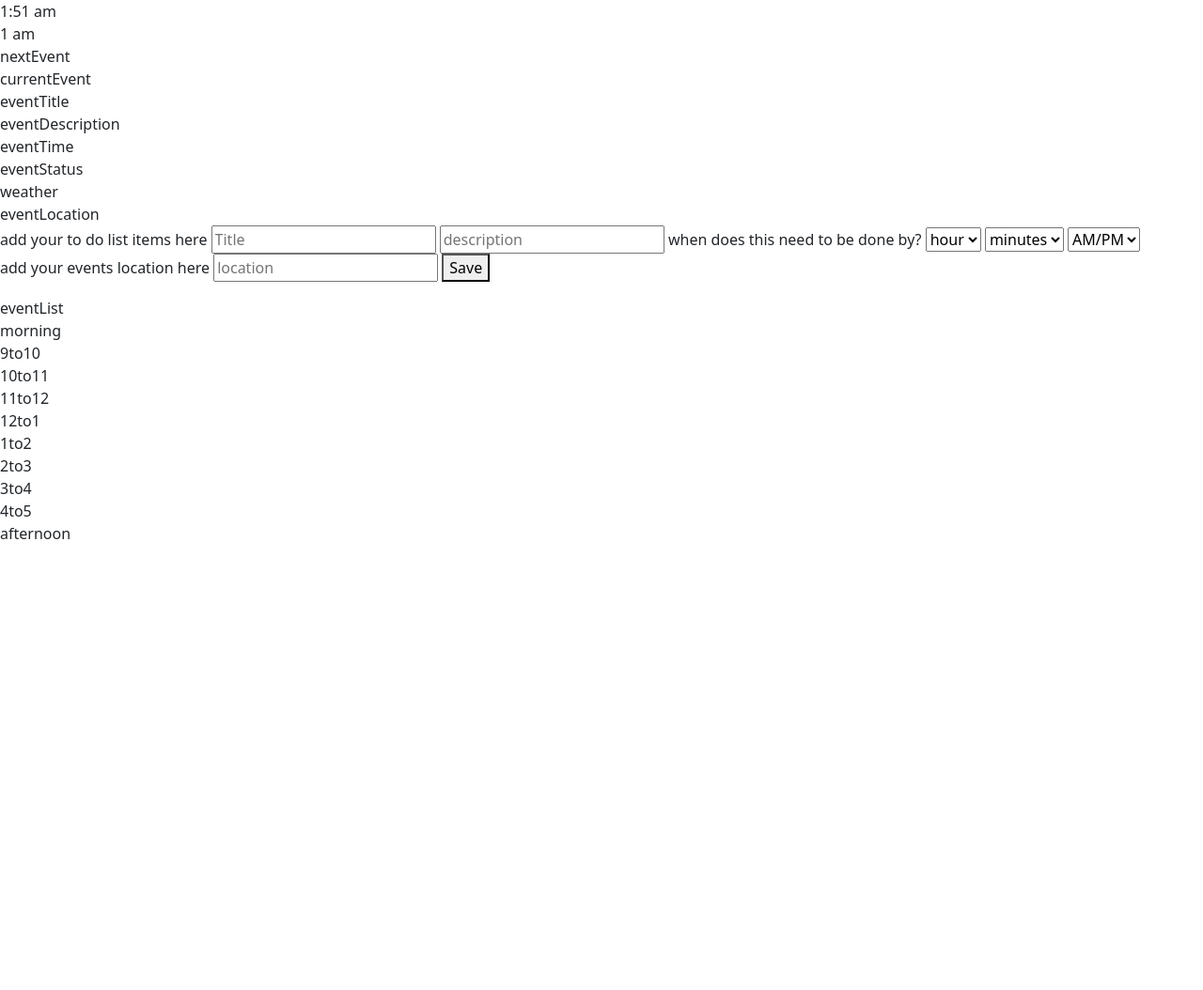
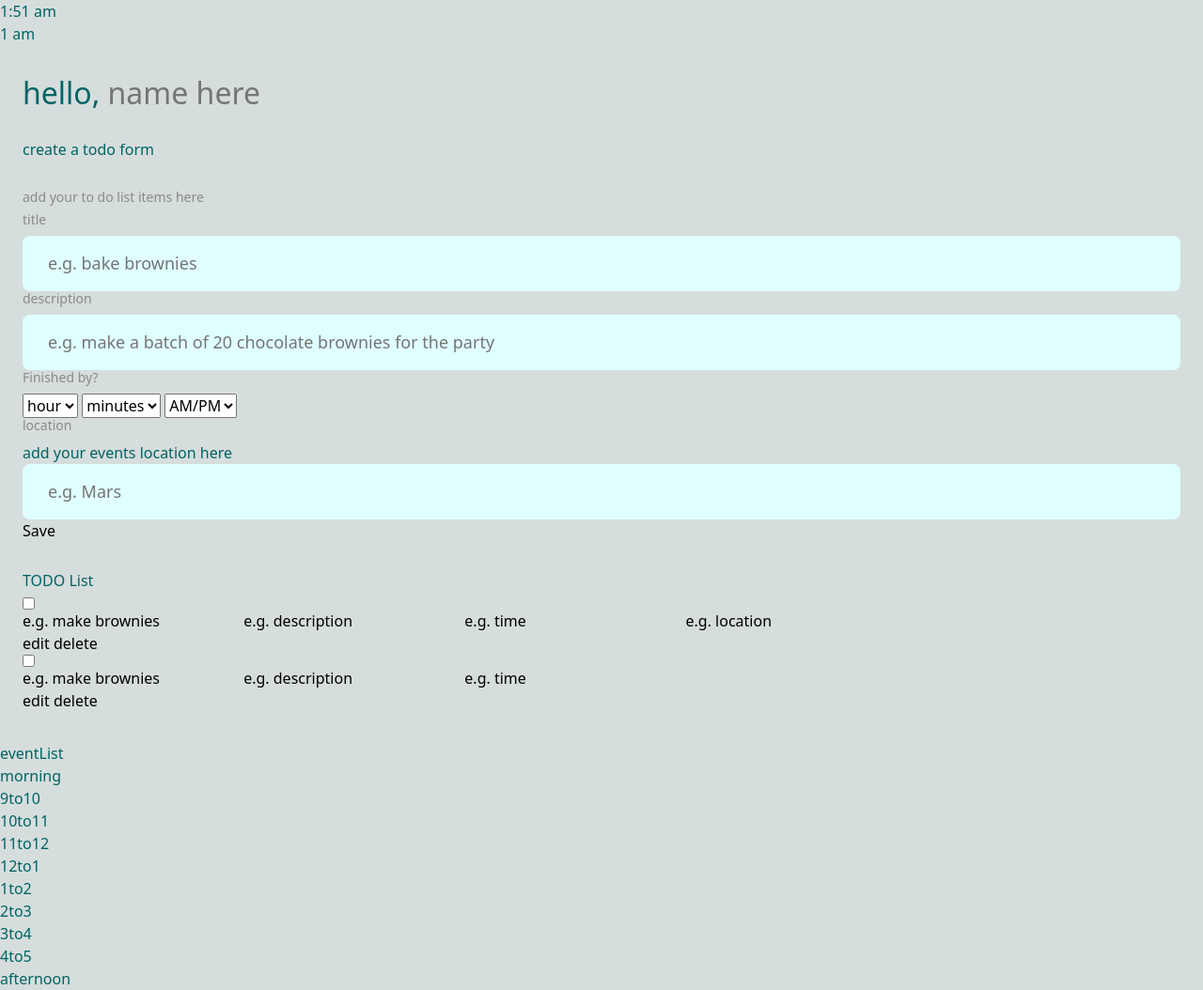
Before and after one commit to ColtonMakesStuff/DayPlanner, a plain HTML site: page test.html in a window 1280 px wide. Shown: the whole page at 94% size. Before the commit the page ends 800 px from the top, so only its background shows below. Drawn offline with nearby package versions, Linux system fonts and the light colour scheme.

Commit message:
test js made better

```diff
--- /dev/null
+++ b/assets/test.css
@@ -0,0 +1,51 @@
+
+:root{
+    --primary:  ;
+    --light:  rgb(214, 221, 221)  ;
+    --dark: rgb(0, 100, 100);
+    --danger: red  ;
+    --grey: rgb(138, 138, 138);
+}
+*{
+    margin: 0;
+    padding: 0;
+    box-sizing: border-box;
+
+}
+input:not([type="radio"]):not([type="checkbox"]), button {
+    appearance: none;
+    border: none;
+    background: none;
+    cursor: initial;
+}
+body {
+    background: var(--light);
+    color: var(--dark);
+}
+section {
+    margin-top: 2rem;
+    margin-bottom: 2rem;
+    padding-left: 1.5rem;
+    padding-right: 1.5em;
+}
+
+h3 {
+    color: var(--dark);
+    font-size: 1rem;
+    font-weight: 400;
+    margin-bottom: 0.5rem;
+}
+h4 {
+    color: var(--grey);
+    font-size: .875rem;
+
+}
+.create-todo input[type="text"] {
+    display: block;
+    width: 100%;
+    font-size: 1.125rem;
+    padding: 1rem 1.5em; color: var(--dark);
+    background-color:lightcyan;
+    border-radius: 0.5rem;
+
+}
--- a/assets/testScript.js
+++ b/assets/testScript.js
@@ -1,27 +1,9 @@
  let currentTime = document.querySelector('.currentTime')
-let nextEvent = document.querySelector('.nextEvent')
-let currentEvent = document.querySelector('.currentEvent')
+// let nextEvent = document.querySelector('.nextEvent')
+// let currentEvent = document.querySelector('.currentEvent')
 
-//event breakdown variables
-let eventTitle = document.querySelector('.eventTitle')
-let eventDescription = document.querySelector('.eventDescription')
-let eventTime = document.querySelector('.eventTime')
-let eventLocation = document.querySelector('.eventLocation')
-let weather = document.querySelector('.weather')
-let eventStatus = document.querySelector('.eventStatus')
 
-//event inputs
-let eventTitleInput = document.querySelector('.eventTitleInput')
-let eventDescriptionInput = document.querySelector('.eventDescriptionInput')
 
-//event time inputs
-let hour = document.querySelector('.hour')
-let minutes = document.querySelector('.minutes')
-let AMPM = document.querySelector('.AMPM')
-
-let eventLocationInput = document.querySelector('.eventLocationInput')
-
-//event outputs
  let eventList = document.querySelector('.eventList')
 
  let morning = document.querySelector('.morning')
@@ -36,30 +18,56 @@ let four = document.querySelector('.four')
  let afternoon = document.querySelector('.afternoon')
  let currentHour = document.querySelector('.currentHour')
 
+ $(document).ready(function() {
+  todos = JSON.parse(localStorage.getItem('todos')) || [];
+  const nameInput = $('#name');
+  const username = localStorage.getItem('username') || '';
+
+  nameInput.val(username);
+
+  nameInput.on('change', function(e) {
+    localStorage.setItem('username', e.target.value);
+  });
+
+  userDataArr = JSON.parse(localStorage.getItem('userData')) || [];
+
+  if (!Array.isArray(userDataArr)) {
+    userDataArr = [];
+  }
+
+  createElementsFromData();
+});
+
+
 
 var today = dayjs();
 console.log(today.format('MMM D, YYYY'));
-
 console.log(today.format('h:mm a'));
 
-currentTime.innerHTML = today.format('h:mm a')
-hourAMPM = today.format('h a')
-currentHour.innerHTML = hourAMPM
+$('.currentTime').html(today.format('h:mm a'));
+hourAMPM = today.format('h a');
+$('.currentHour').html(hourAMPM);
 
-var userDataArr = []
+
  var userDataArr = JSON.parse(localStorage.getItem('userData'))
+ if (!Array.isArray(userDataArr)) {
+  userDataArr = []; // Initialize as an empty array if not already an array
+}
 
 function saveData() {
-    var eventTitle = document.getElementById('eventTitleInput').value;
-    var eventDescription = document.getElementById('eventDescriptionInput').value;
+  event.preventDefault();
+  var eventTitle = document.getElementById('event-title-input').value;
+  var eventDescription = document.getElementById('event-description-input').value;
   var hour = document.getElementById('hour').value;
   var minutes = document.getElementById('minutes').value;
-    var AMPM = document.getElementById('AMPM').value;
-    var eventLocation = document.getElementById('eventLocationInput').value;
-    if (eventTitle === '' || eventDescription === '' || hour === 'hour'|| minutes === 'minutes' || AMPM === 'AM/PM') {
+  var AMPM = document.getElementById('AM-PM').value;
+  var eventLocation = document.getElementById('event-location-input').value;
+
+  if (eventTitle === '' || eventDescription === '' || hour === 'hour' || minutes === 'minutes' || AMPM === 'AM/PM') {
     alert('Please fill in all the required fields.');
     return;
   }
+
   var userData = {
     title: eventTitle,
     description: eventDescription,
@@ -67,29 +75,107 @@ function saveData() {
     location: eventLocation,
     hr: hour,
     min: minutes,
-      ampm: AMPM
+    ampm: AMPM,
+    createdAt: new Date().getTime(),
+    done: false
   };
 
-    userDataArr.push(userData);
+  userDataArr.push(userData); // Add the new object to the array
 
-    // Store the updated array in local storage
-    localStorage.setItem('userData', JSON.stringify(userDataArr));
+  localStorage.setItem('userData', JSON.stringify(userDataArr)); // Store the array in local storage
+
+  console.log(userDataArr);
+  document.getElementById('new-todo-form').reset();
+  createElementsFromData();
+}
 
 
-var storedData = JSON.parse(localStorage.getItem('userData'));
+function createElementsFromData() {
+  userDataArr.sort(function(a, b) {
+    return a.createdAt - b.createdAt;
+  });
 
-// Loop over the array and console log each user data
-storedData.forEach(function(userData) {
-  console.log(userData);
+  userDataArr.forEach(function(userData) {
+    var listItem = document.createElement('div');
+    listItem.className = 'list-item';
+
+    var label = document.createElement('label');
+
+    var checkbox = document.createElement('input');
+    checkbox.type = 'checkbox';
+
+    var span = document.createElement('span');
+    span.className = 'done';
+
+    label.appendChild(checkbox);
+    label.appendChild(span);
+
+    var listItemContent = document.createElement('div');
+    listItemContent.className = 'list-item-content';
+
+    var titleInput = document.createElement('input');
+    titleInput.type = 'text';
+    titleInput.value = userData.title;
+    titleInput.readOnly = true;
+
+    var descriptionInput = document.createElement('input');
+    descriptionInput.type = 'text';
+    descriptionInput.value = userData.description;
+    descriptionInput.readOnly = true;
+
+    var timeInput = document.createElement('input');
+    timeInput.type = 'text';
+    timeInput.value = userData.time;
+    timeInput.readOnly = true;
+
+    var locationInput = document.createElement('input');
+    locationInput.type = 'text';
+    locationInput.value = userData.location;
+    locationInput.readOnly = true;
+
+    listItemContent.appendChild(titleInput);
+    listItemContent.appendChild(descriptionInput);
+    listItemContent.appendChild(timeInput);
+    listItemContent.appendChild(locationInput);
+
+    var actions = document.createElement('div');
+    actions.className = 'actions';
+
+    var editButton = document.createElement('button');
+    editButton.className = 'edit';
+    editButton.textContent = 'edit';
+
+    var deleteButton = document.createElement('button');
+    deleteButton.className = 'delete';
+    deleteButton.textContent = 'delete';
+
+    deleteButton.onclick = function() {
+      listItem.remove(); // Remove the parent list-item div
+      localStorage.removeItem(userData.id); // Remove the item from local storage using the unique identifier (assuming userData.id is the unique identifier)
+    };
+
+    actions.appendChild(editButton);
+    actions.appendChild(deleteButton);
+
+    listItem.appendChild(label);
+    listItem.appendChild(listItemContent);
+    listItem.appendChild(actions);
+
+    nine.appendChild(listItem);
+
+    // if (userData.hr === 9 && userData.ampm === 'AM') {
+    //   console.log('Condition met: 9 AM');
+    //   nine.appendChild(listItem);
+    // }
   });
 }
   // Retrieve the array from local storage and parse it into an array
 
 
-//   function sendTo(timeOfDay, otherTimeOfDay, inputTime)
-//   if (hour === timeOfDay)
+  //  function sendTo(timeOfDay, otherTimeOfDay, inputTime)
+  //  if (hour === timeOfDay)
 
 // i need the events to be sorted by time
 // i need a function that makes the users inout into an object that contains the location, title, description, time, status,
 // i need each object to be assigned to a time sectin based on the time that it is due,
-// i need to convert the user time input into an actual time
+// i need to convert the user time input into  time
--- a/test.html
+++ b/test.html
@@ -18,28 +18,32 @@
           href="https://fonts.googleapis.com/css?family=Open+Sans&display=swap"
           rel="stylesheet"
         />
+        <link rel="stylesheet" href="./assets/test.css" />
 
         <title>Work Day Scheduler</title>
       </head>
 
       <body>
- <div class="currentTime">currentTime</div>
+  <div class="currentTime">currentTime</div>
  <div class="currentHour">currentHour</div>
- <div class="nextEvent">nextEvent</div>
- <div class="currentEvent">currentEvent</div>
- <div class="eventTitle">eventTitle</div>
- <div class="eventDescription">eventDescription</div>
- <div class="eventTime">eventTime</div>
- <div class="eventStatus">eventStatus</div>
- <div class="weather">weather</div>
- <div class="eventLocation">eventLocation</div>
 
 
- <form action="">
-    <label for="addEvent">add your to do list items here</label>
- <input type="text" id="eventTitleInput" placeholder="Title">
- <input type="text" id="eventDescriptionInput" placeholder="description">
- <label for="selectTime">when does this need to be done by?</label>
+<main class="app">
+  <section class="greeting">
+    <h2>hello, <input type="text" id="name" placeholder="name here"></h2>
+  </section>
+<section class="create-a-todo">
+  <h3>create a todo form</h3>
+</section>
+
+<section>
+ <form action="" id="new-todo-form" class="create-todo">
+    <h4 for="addEvent">add your to do list items here</h4>
+<h4>title</h4>
+ <input type="text" id="event-title-input" placeholder="e.g. bake brownies">
+ <h4> description</h4>
+ <input type="text" id="event-description-input" placeholder="e.g. make a batch of 20 chocolate brownies for the party">
+ <h4 for="selectTime">Finished by?</h4>
  <select id="hour">
     <option disabled selected hidden>hour</option>
     <option>1</option>
@@ -69,18 +73,65 @@
     <option>50</option>
     <option>55</option>
   </select>
-  <select id="AMPM">
+  <select id="AM-PM">
     <option disabled selected hidden>AM/PM</option>
     <option>AM</option>
     <option>PM</option>
   </select>
-  <label for="addLocation">add your events location here</label>
-  <input type="text" id="eventLocationInput" placeholder="location">
-  <button type="button" onclick="saveData()">Save</button>
-  </form>
+  <h4>location</h4>
+  <label for="add-location">add your events location here</label>
+  <input type="text" id="event-location-input" placeholder="e.g. Mars">
 
 
- <div class="eventList">eventList</div>
+
+<button type="save" value="Add Todo" onclick="saveData()">Save</button>
+  </form>
+</section>
+
+<section class="todo-list">
+<h3>TODO List</h3>
+<div class="list" id="todo-list">
+  <div class="list-item">
+    <label>
+    <input type="checkbox"/>
+    <span class="done"></span>
+  </label>
+
+  <div class="list-item-content">
+    <input type="text" value="e.g. make brownies" readonly/>
+    <input type="text" value="e.g. description" readonly/>
+    <input type="text" value="e.g. time" readonly/>
+    <input type="text" value="e.g. location" readonly/>
+  </div>
+
+  <div class="actions">
+    <button class="edit">edit</button>
+    <button class="delete">delete</button>
+  </div>
+  </div>
+
+
+  <div class="list-item">
+    <label>
+    <input type="checkbox"/>
+    <span class="done"></span>
+  </label>
+
+  <div class="list-item-content">
+    <input type="text" value="e.g. make brownies" readonly/>
+    <input type="text" value="e.g. description" readonly/>
+    <input type="text" value="e.g. time" readonly/>
+  </div>
+
+  <div class="actions">
+    <button class="edit">edit</button>
+    <button class="delete">delete</button>
+  </div>
+  </div>
+</div>
+</section>
+
+ <div class="eventList" >eventList</div>
  <div class="morning">morning</div>
  <div class="nine">9to10</div>
  <div class="ten">10to11</div>
@@ -91,6 +142,8 @@
  <div class="three">3to4</div>
  <div class="four">4to5</div>
  <div class="afternoon">afternoon</div>
+</main>
+
 
         <script src="https://code.jquery.com/jquery-3.4.1.min.js"></script>
         <script src="https://cdn.jsdelivr.net/npm/bootstrap@5.1.3/dist/js/bootstrap.bundle.min.js" integrity="sha384-ka7Sk0Gln4gmtz2MlQnikT1wXgYsOg+OMhuP+IlRH9sENBO0LRn5q+8nbTov4+1p" crossorigin="anonymous"></script>
```
Also changed, not shown: 1 other file. Lines whose indentation alone changed are shown as unchanged.
